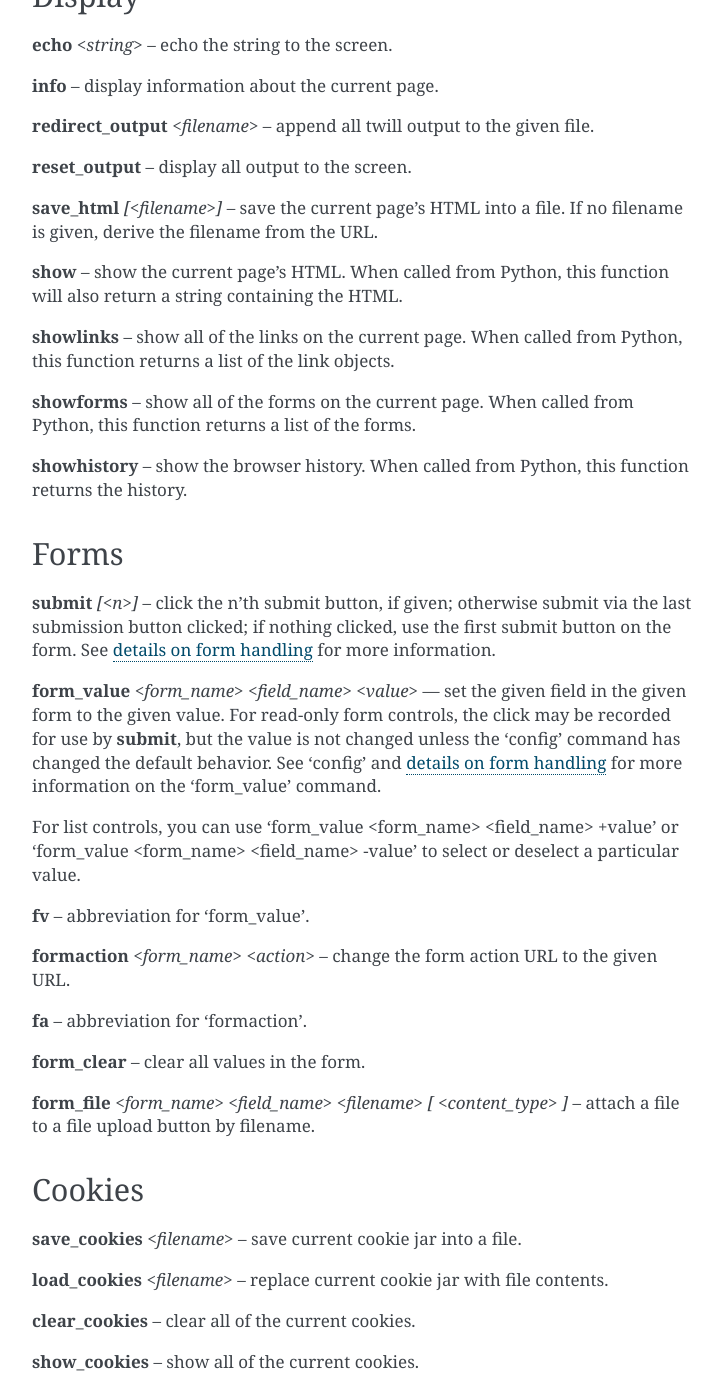
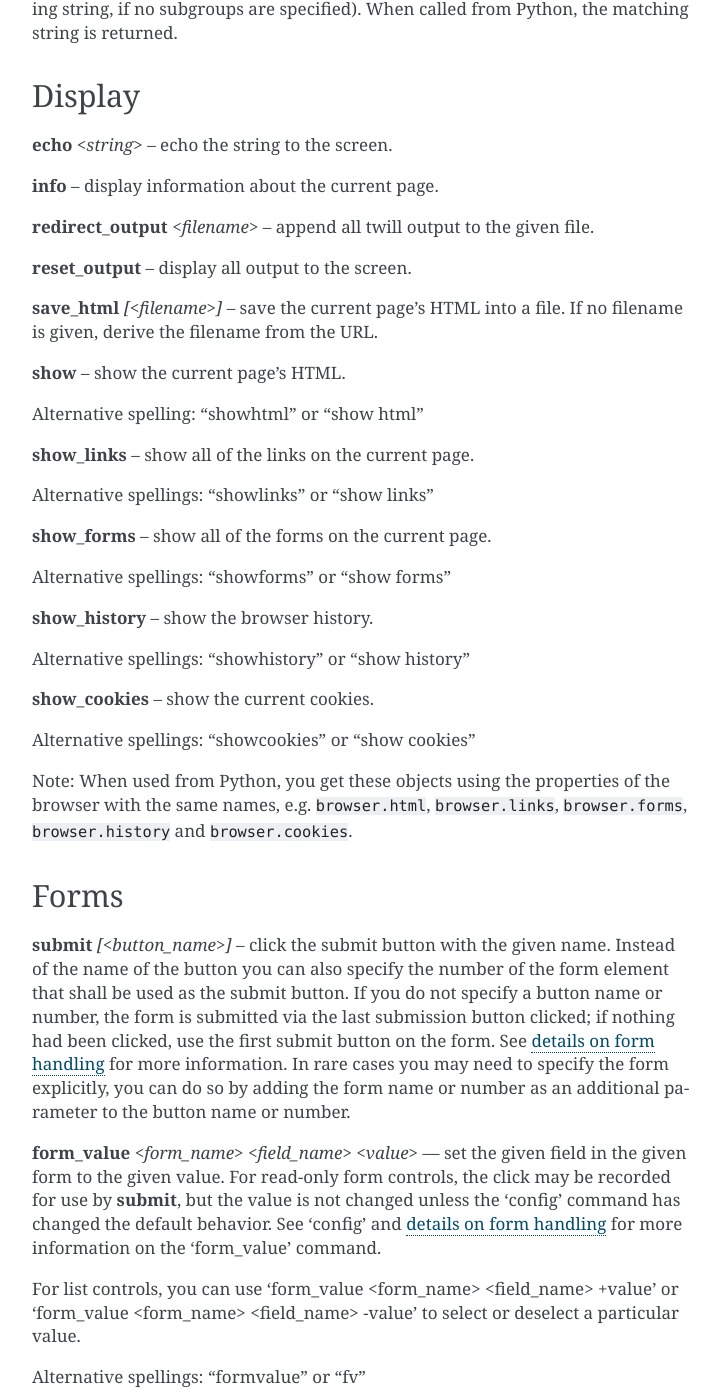
Before and after one commit to ctb/twill-legacy, a Sphinx documentation site: the page built from docs/commands.rst, in a window 1280 px wide and 1400 px high, scrolled down 1238 px. Shown: the whole window, without its empty margins (388-1110 px from the left). Built offline with Sphinx 7.4.7, drawn with Linux system fonts in a browser that asks for light colours; some of the changed text lies outside the part shown.

Commit message:
Improve docs and let them match the current state

```diff
--- a/docs/commands.rst
+++ b/docs/commands.rst
@@ -10,18 +10,16 @@ a '#' is ignored as a comment, unless it's in a quoted string.
 Browsing
 ========
 
-**go** *<url>* -- visit the given URL. The Python function returns the
-final URL visited, after all redirects.
+**go** *<url>* -- visit the given URL.
 
-**back** -- return to the previous URL. The Python function returns that
-URL, if any.
+**back** -- return to the previous URL.
 
-**reload** -- reload the current URL. The Python function returns that URL,
-if any.
+**reload** -- reload the current URL.
 
-**follow** *<link name>* -- follow the given link. The Python function
-returns the final URL visited, after all redirects.
+**follow** *<link name>* -- follow the given link.
 
+Note: When used from Python, you get the new URL after executing
+these commands (after possible redirects) with ``browser.url``.
 
 Assertions
 ==========
@@ -29,30 +27,35 @@ Assertions
 **code** *<code>* -- assert that the last page loaded had this HTTP status,
 e.g. ``code 200`` asserts that the page loaded fine.
 
-**find** *<regex>* [*<flags>*] -- assert that the page contains this
-regular expression. The variable ``__match__`` is set to the first matching
-subgroup (or the entire matching string, if no subgroups are specified).
-When called from Python, the matching string is returned. It also accepts
-some flags: **i**, for case-insensitive matching, **m** for multi-line mode
-and **s** for dotall matching. The flag **x** uses XPath expressions instead
-of regular expressions (see below).
+**find** *<pattern>* [*<flags>*] -- assert that the page contains the
+specified regular expression pattern. The variable ``__match__`` is set to
+the first matching subgroup (or the entire matching string, if no subgroups
+are specified). When called from Python, the matching string is also returned.
+
+Fhe command also accepts some flags: **i**, for case-insensitive matching,
+**m** for multi-line mode and **s** for dotall matching. The flag **x** uses
+XPath expressions instead of regular expressions (see below).
 
 **find** *<xpath>* **x** -- assert that the page contains the element
 matched by the XPath expression. The variable ``__match__`` is set to
-the first matching element's string representation.
+the first matching element's text content. When called from Python, the
+matching text is also returned.
 
-**notfind** *<regex>* [*<flags>*] -- assert that the page *does not* contain
-this regular expression. It accepts the same flags as **find**.
+**not_find** *<pattern>* [*<flags>*] -- assert that the page *does not*
+contain the specified regular expression pattern. This command accepts the
+same flags as **find**.
 
-**notfind** *<xpath>* **x** -- assert that the page *does not* contain this
+Alternative spelling: "notfind"
+
+**not_find** *<xpath>* **x** -- assert that the page *does not* contain the
 element pointed by the XPath expression.
 
-**url** *<regex>* -- assert that the current URL matches the given regex.
-The variable ``__match__`` is set to the first matching subgroup
+**url** *<pattern>* -- assert that the current URL matches the given regex
+pattern. The variable ``__match__`` is set to the first matching subgroup
 (or the entire matching string, if no subgroups are specified).
 When called from Python, the matching string is returned.
 
-**title** *<regex>* -- assert that the title of this page matches this
+**title** *<pattern>* -- assert that the title of this page matches this
 regular expression. The variable ``__match__`` is set to the first matching
 subgroup (or the entire matching string, if no subgroups are specified).
 When called from Python, the matching string is returned.
@@ -71,25 +74,41 @@ Display
 **save_html** *[<filename>]* -- save the current page's HTML into a file.
 If no filename is given, derive the filename from the URL.
 
-**show** -- show the current page's HTML. When called from Python,
-this function will also return a string containing the HTML.
+**show** -- show the current page's HTML.
 
-**showlinks** -- show all of the links on the current page.
-When called from Python, this function returns a list of the link objects.
+Alternative spelling: "showhtml" or "show html"
 
-**showforms** -- show all of the forms on the current page.
-When called from Python, this function returns a list of the forms.
+**show_links** -- show all of the links on the current page.
 
-**showhistory** -- show the browser history.
-When called from Python, this function returns the history.
+Alternative spellings: "showlinks" or "show links"
+
+**show_forms** -- show all of the forms on the current page.
+
+Alternative spellings: "showforms" or "show forms"
+
+**show_history** -- show the browser history.
+
+Alternative spellings: "showhistory" or "show history"
+
+**show_cookies** -- show the current cookies.
+
+Alternative spellings: "showcookies" or "show cookies"
+
+Note: When used from Python, you get these objects using the properties
+of the browser with the same names, e.g. ``browser.html``, ``browser.links``,
+``browser.forms``, ``browser.history`` and ``browser.cookies``.
 
 Forms
 =====
 
-**submit** *[<n>]* -- click the n'th submit button, if given;
-otherwise submit via the last submission button clicked; if nothing
-clicked, use the first submit button on the form. See `details on
-form handling`_ for more information.
+**submit** *[<button_name>]* -- click the submit button with the given name.
+Instead of the name of the button you can also specify the number of the form
+element that shall be used as the submit button. If you do not specify a
+button name or number, the form is submitted via the last submission button
+clicked; if nothing had been clicked, use the first submit button on the form.
+See `details on form handling`_ for more information. In rare cases you may
+need to specify the form explicitly, you can do so by adding the form name
+or number as an additional parameter to the button name or number.
 
 **form_value** *<form_name> <field_name> <value>* --- set the given field
 in the given form to the given value. For read-only form controls,
@@ -102,17 +121,29 @@ For list controls, you can use 'form_value <form_name> <field_name> +value'
 or 'form_value <form_name> <field_name> -value' to select or deselect a
 particular value.
 
+Alternative spellings: "formvalue" or "fv"
+
 **fv** -- abbreviation for 'form_value'.
 
-**formaction** *<form_name> <action>* -- change the form action URL to the
+**form_action** *<form_name> <action>* -- change the form action URL to the
 given URL.
 
-**fa** -- abbreviation for 'formaction'.
+Alternative spellings: "formaction" or "fa"
+
+**fa** -- abbreviation for 'form_action'.
 
 **form_clear** -- clear all values in the form.
 
+Alternative spelling: "formclear"
+
 **form_file** *<form_name> <field_name> <filename> [ <content_type> ]* --
 attach a file to a file upload button by filename.
+
+Alternative spelling: 'formfile'.
+
+**show_forms** -- show all of the forms on the current page.
+
+Alternative spellings: "showforms" or "show forms"
 
 Cookies
 =======
@@ -126,6 +157,8 @@ with file contents.
 
 **show_cookies** -- show all of the current cookies.
 
+Alternative spellings: "showcookies" or "show cookies"
+
 Debugging
 =========
 
@@ -137,11 +170,15 @@ to show twill commands. The second argument is '0' for off, '1' for on.
 Variable handling
 =================
 
-**setglobal** *<name> <value>* -- set variable <name> to value <value> in
+**set_global** *<name> <value>* -- set variable <name> to value <value> in
 global dictionary. The value can be retrieved with '$value'.
 
-**setlocal** *<name> <value>* -- set variable <name> to value <value> in
+Alternative spelling: "setglobal"
+
+**set_local** *<name> <value>* -- set variable <name> to value <value> in
 local dictionary. The value can be retrieved with '$value'.
+
+Alternative spelling: "setlocal"
 
 The local dictionary is file-specific, while the global module is general
 to all the commands. Local variables will override global variables if
@@ -166,9 +203,11 @@ default configuration by setting ``tidy_*`` configuration options.
 
 **run** *<command>* -- execute the given Python command.
 
-**runfile** *<file1> [ <file2> ... ]* -- execute the given file(s).
+**run_file** *<file1> [ <file2> ... ]* -- execute the given file(s).
 
-**rf** -- abbreviation for 'runfile'.
+Alternative spellings: "runfile" or "rf"
+
+**rf** -- abbreviation for 'run_file'.
 
 **add_cleanup** *<file1> [ <file2> ... ]* -- add the given cleanup file(s).
 These will be run after the current file has executed (successfully or not).
@@ -185,12 +224,16 @@ like ``from <module> import *`` does in Python, so e.g. a function
 ``fn`` in ``extmodule`` would be available as ``fn``.
 See *extras/examples/extend_example.py* for an example.
 
-**getinput** *<prompt>* -- get keyboard input and store it in ``__input__``.
+**get_input** *<prompt>* -- get keyboard input and store it in ``__input__``.
 When called from Python, this function returns the input value.
 
-**getpassword** *<prompt>* -- get *silent* keyboard input and store
+Alternative spelling: "getinput"
+
+**get_password** *<prompt>* -- get *silent* keyboard input and store
 it in ``__password__``. When called from Python, this function returns
 the input value.
+
+Alternative spelling: "getpassword"
 
 **add_auth** *<realm> <uri> <user> <password>* -- add HTTP Basic
 Authentication information for the given realm/URI combination.
@@ -236,7 +279,7 @@ Details on form handling
 Both the `form_value` (or `fv`) and `submit` commands rely on a certain
 amount of implicit cleverness to do their work. In odd situations, it
 can be annoying to determine exactly what form field `form_value` is
-going to pick based on your field name, or what form & field `submit`
+going to pick based on your field name, or what form and field `submit`
 is going to "click" on.
 
 Here is the pseudocode for how `form_value` and `submit` figure out
```
Also changed, not shown: docs/changelog.rst (+7 -3 lines), docs/python-api.rst (+12 -4 lines), 3 other files.
